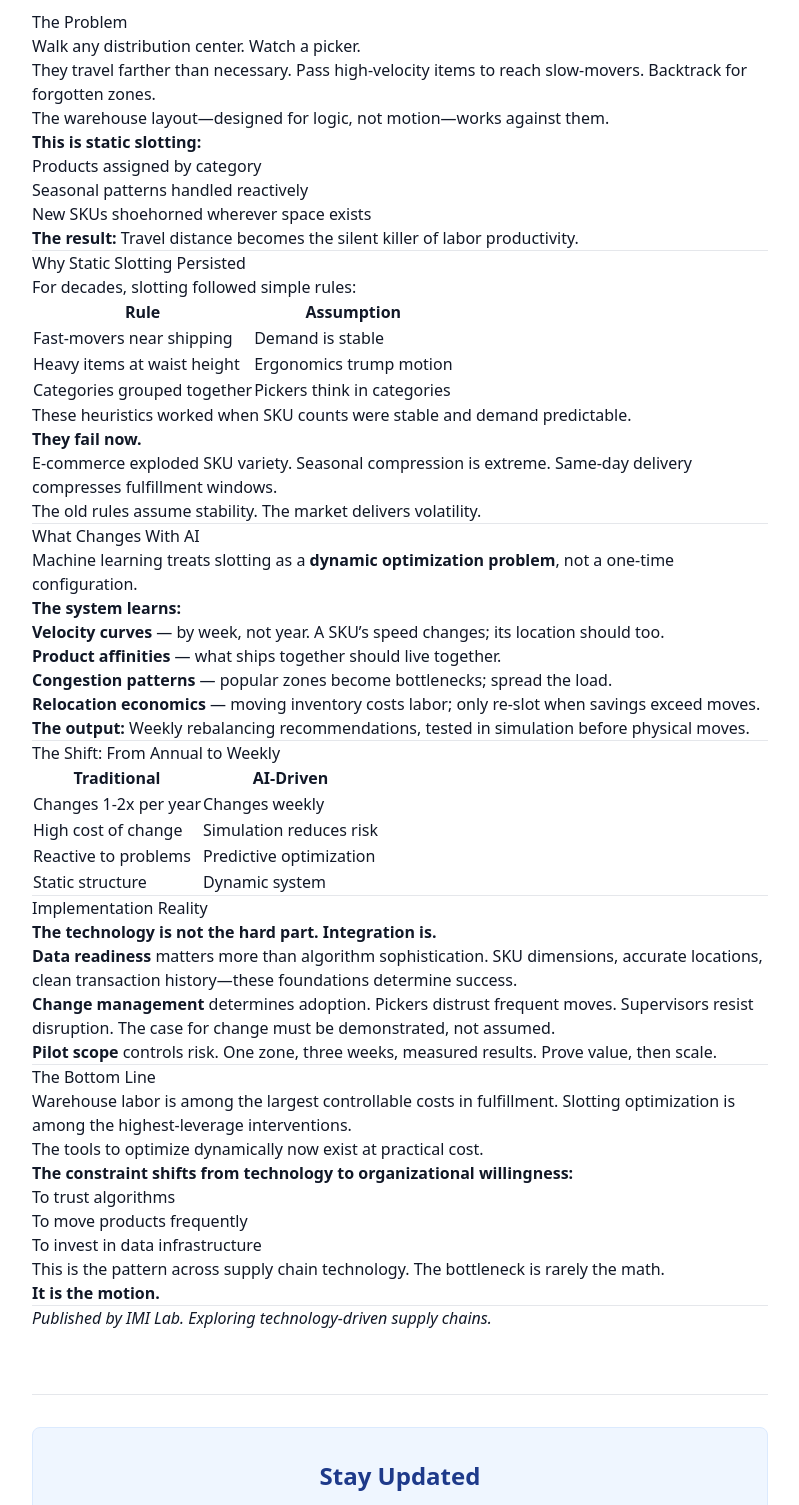
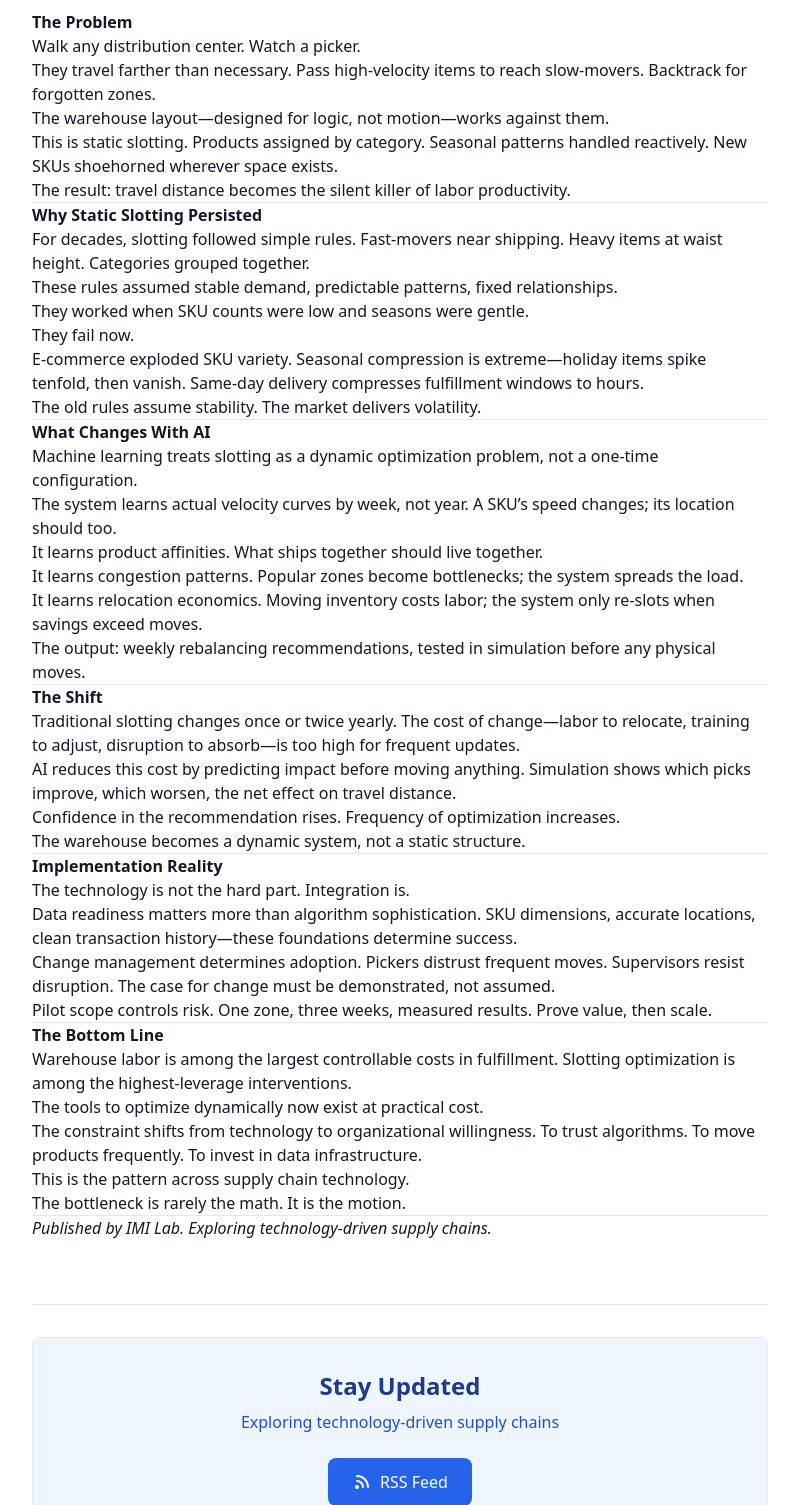
Before and after one commit to venkataramanik/imi-lab, an Astro site: page /blog/why-warehouse-slotting-is-finally-becoming-intelligent in a window 1280 px wide. Shown: the part 460-1965 px from the top of the page, without its empty margins (240-1039 px from the left). Built offline with nearby package versions, Linux system fonts and the light colour scheme; Astro itself is replaced by a stand-in of ours.

Commit message:
Update why-warehouse-slotting-is-finally-becoming-intelligent.md

```diff
--- a/src/content/posts/why-warehouse-slotting-is-finally-becoming-intelligent.md
+++ b/src/content/posts/why-warehouse-slotting-is-finally-becoming-intelligent.md
@@ -7,7 +7,7 @@ tags: ["ai", "warehouse", "slotting", "labor", "optimization"]
 featured: true
 ---
 
-## The Problem
+**The Problem**
 
 Walk any distribution center. Watch a picker.
 
@@ -15,90 +15,79 @@ They travel farther than necessary. Pass high-velocity items to reach slow-mover
 
 The warehouse layout—designed for logic, not motion—works against them.
 
-**This is static slotting:**
-- Products assigned by category
-- Seasonal patterns handled reactively
-- New SKUs shoehorned wherever space exists
+This is static slotting. Products assigned by category. Seasonal patterns handled reactively. New SKUs shoehorned wherever space exists.
 
-**The result:** Travel distance becomes the silent killer of labor productivity.
+The result: travel distance becomes the silent killer of labor productivity.
 
 ---
 
-## Why Static Slotting Persisted
+**Why Static Slotting Persisted**
 
-For decades, slotting followed simple rules:
+For decades, slotting followed simple rules. Fast-movers near shipping. Heavy items at waist height. Categories grouped together.
 
-| Rule | Assumption |
-|------|-----------|
-| Fast-movers near shipping | Demand is stable |
-| Heavy items at waist height | Ergonomics trump motion |
-| Categories grouped together | Pickers think in categories |
+These rules assumed stable demand, predictable patterns, fixed relationships.
 
-These heuristics worked when SKU counts were stable and demand predictable.
+They worked when SKU counts were low and seasons were gentle.
 
-**They fail now.**
+They fail now.
 
-E-commerce exploded SKU variety. Seasonal compression is extreme. Same-day delivery compresses fulfillment windows.
+E-commerce exploded SKU variety. Seasonal compression is extreme—holiday items spike tenfold, then vanish. Same-day delivery compresses fulfillment windows to hours.
 
 The old rules assume stability. The market delivers volatility.
 
 ---
 
-## What Changes With AI
+**What Changes With AI**
 
-Machine learning treats slotting as a **dynamic optimization problem**, not a one-time configuration.
+Machine learning treats slotting as a dynamic optimization problem, not a one-time configuration.
 
-**The system learns:**
+The system learns actual velocity curves by week, not year. A SKU's speed changes; its location should too.
 
-**Velocity curves** — by week, not year. A SKU's speed changes; its location should too.
+It learns product affinities. What ships together should live together.
 
-**Product affinities** — what ships together should live together.
+It learns congestion patterns. Popular zones become bottlenecks; the system spreads the load.
 
-**Congestion patterns** — popular zones become bottlenecks; spread the load.
+It learns relocation economics. Moving inventory costs labor; the system only re-slots when savings exceed moves.
 
-**Relocation economics** — moving inventory costs labor; only re-slot when savings exceed moves.
-
-**The output:** Weekly rebalancing recommendations, tested in simulation before physical moves.
+The output: weekly rebalancing recommendations, tested in simulation before any physical moves.
 
 ---
 
-## The Shift: From Annual to Weekly
+**The Shift**
 
-| Traditional | AI-Driven |
-|-------------|-----------|
-| Changes 1-2x per year | Changes weekly |
-| High cost of change | Simulation reduces risk |
-| Reactive to problems | Predictive optimization |
-| Static structure | Dynamic system |
+Traditional slotting changes once or twice yearly. The cost of change—labor to relocate, training to adjust, disruption to absorb—is too high for frequent updates.
+
+AI reduces this cost by predicting impact before moving anything. Simulation shows which picks improve, which worsen, the net effect on travel distance.
+
+Confidence in the recommendation rises. Frequency of optimization increases.
+
+The warehouse becomes a dynamic system, not a static structure.
 
 ---
 
-## Implementation Reality
+**Implementation Reality**
 
-**The technology is not the hard part. Integration is.**
+The technology is not the hard part. Integration is.
 
-**Data readiness** matters more than algorithm sophistication. SKU dimensions, accurate locations, clean transaction history—these foundations determine success.
+Data readiness matters more than algorithm sophistication. SKU dimensions, accurate locations, clean transaction history—these foundations determine success.
 
-**Change management** determines adoption. Pickers distrust frequent moves. Supervisors resist disruption. The case for change must be demonstrated, not assumed.
+Change management determines adoption. Pickers distrust frequent moves. Supervisors resist disruption. The case for change must be demonstrated, not assumed.
 
-**Pilot scope** controls risk. One zone, three weeks, measured results. Prove value, then scale.
+Pilot scope controls risk. One zone, three weeks, measured results. Prove value, then scale.
 
 ---
 
-## The Bottom Line
+**The Bottom Line**
 
 Warehouse labor is among the largest controllable costs in fulfillment. Slotting optimization is among the highest-leverage interventions.
 
 The tools to optimize dynamically now exist at practical cost.
 
-**The constraint shifts from technology to organizational willingness:**
-- To trust algorithms
-- To move products frequently
-- To invest in data infrastructure
+The constraint shifts from technology to organizational willingness. To trust algorithms. To move products frequently. To invest in data infrastructure.
 
-This is the pattern across supply chain technology. The bottleneck is rarely the math.
+This is the pattern across supply chain technology.
 
-**It is the motion.**
+The bottleneck is rarely the math. It is the motion.
 
 ---
 
```
